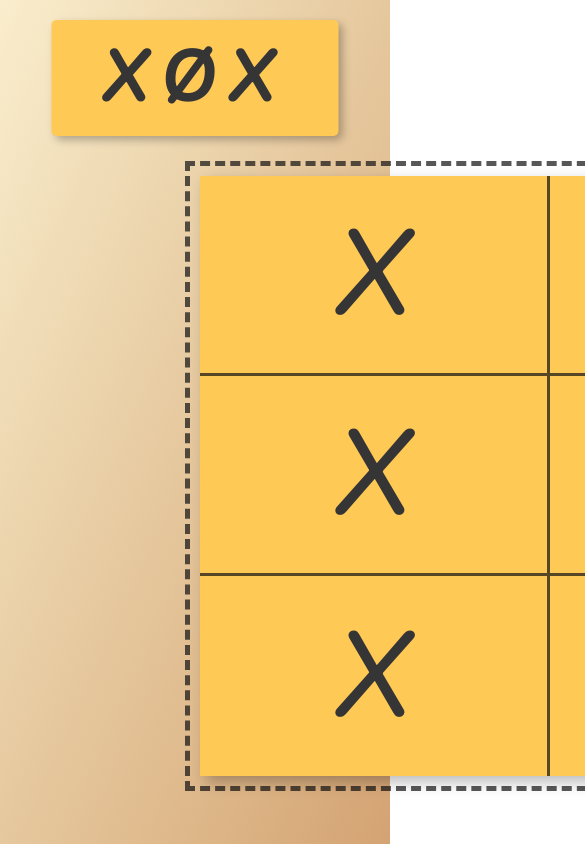
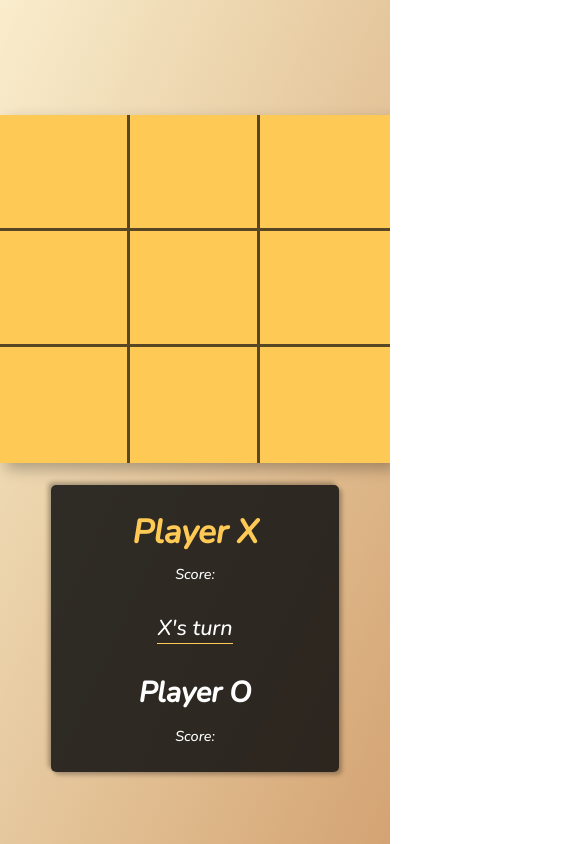
Before and after one commit to KadirKarabacak/xox, a React (Create React App) app: page / in a window 390 px wide. Shown: the top 844 px of the page, 585 px wide, since content can reach past the window. Built offline with nearby package versions, Linux system fonts and the light colour scheme.

Commit message:
Project is working now. Need a replay button and update scores state

```diff
--- a/src/App.js
+++ b/src/App.js
@@ -6,7 +6,6 @@ export default function App() {
   return (
     <div className="app">
       <Header />
-      {/* <Replay /> */}
       <GridContainer />
     </div>
   );
@@ -17,184 +16,128 @@ function Header() {
   return <header className="header">XØX</header>;
 }
 
+// Grid container
 function GridContainer() {
-  // Each cell has different num, so i can try to check win and draw possibility
-  const nums = Array.from({ length: 9 }, (_, i) => i + 1);
-  const [player, setPlayer] = useState("X");
-  const [winner, setWinner] = useState(null);
+  // [null, null, null, null, null, null, null, null, null]
+  const [squares, setSquares] = useState(Array(9).fill(null));
+  const [player, setPlayer] = useState(true);
 
-  function controlWinner() {
-    const [...cells] = document.querySelectorAll(".grid-cell");
+  // To render buttons 9 time
+  // [0, 1, 2, 3, 4, 5, 6, 7, 8]
+  const nums = Array.from({ length: 9 }, (_, i) => i);
 
-    if (winner) return;
-    // Row Conditions "X"
-    console.log(cells[0]?.textContent);
-    const conditionRowX1 =
-      cells[0]?.textContent === "X" &&
-      cells[1]?.textContent === "X" &&
-      cells[2]?.textContent === "X";
-    const conditionRowX2 =
-      cells[3]?.textContent === "X" &&
-      cells[4]?.textContent === "X" &&
-      cells[5]?.textContent === "X";
-    const conditionRowX3 =
-      cells[6]?.textContent === "X" &&
-      cells[7]?.textContent === "X" &&
-      cells[8]?.textContent === "X";
-    // Column Conditions "X"
-    const conditionColumnX1 =
-      cells[0]?.textContent === "X" &&
-      cells[3]?.textContent === "X" &&
-      cells[6]?.textContent === "X";
-    const conditionColumnX2 =
-      cells[1]?.textContent === "X" &&
-      cells[4]?.textContent === "X" &&
-      cells[7]?.textContent === "X";
-    const conditionColumnX3 =
-      cells[2]?.textContent === "X" &&
-      cells[5]?.textContent === "X" &&
-      cells[8]?.textContent === "X";
-    // Cross Conditions "X"
-    const conditionCrossX1 =
-      cells[0]?.textContent === "X" &&
-      cells[4]?.textContent === "X" &&
-      cells[8]?.textContent === "X";
-    const conditionCrossX2 =
-      cells[2]?.textContent === "X" &&
-      cells[4]?.textContent === "X" &&
-      cells[6]?.textContent === "X";
-    ///////////////////////////////////////////////////////////////
-    // Row Conditions "X"
-    const conditionRowO1 =
-      cells[0]?.textContent === "O" &&
-      cells[1]?.textContent === "O" &&
-      cells[2]?.textContent === "O";
-    const conditionRowO2 =
-      cells[3]?.textContent === "O" &&
-      cells[4]?.textContent === "O" &&
-      cells[5]?.textContent === "O";
-    const conditionRowO3 =
-      cells[6]?.textContent === "O" &&
-      cells[7]?.textContent === "O" &&
-      cells[8]?.textContent === "O";
-    // Column Conditions "O"
-    const conditionColumnO1 =
-      cells[0]?.textContent === "O" &&
-      cells[3]?.textContent === "O" &&
-      cells[6]?.textContent === "O";
-    const conditionColumnO2 =
-      cells[1]?.textContent === "O" &&
-      cells[4]?.textContent === "O" &&
-      cells[7]?.textContent === "O";
-    const conditionColumnO3 =
-      cells[2]?.textContent === "O" &&
-      cells[5]?.textContent === "O" &&
-      cells[8]?.textContent === "O";
-    // Cross Conditions "O"
-    const conditionCrossO1 =
-      cells[0]?.textContent === "O" &&
-      cells[4]?.textContent === "O" &&
-      cells[8]?.textContent === "O";
-    const conditionCrossO2 =
-      cells[2]?.textContent === "O" &&
-      cells[4]?.textContent === "O" &&
-      cells[6]?.textContent === "O";
-    if (
-      conditionRowX1 ||
-      conditionRowX2 ||
-      conditionRowX3 ||
-      conditionColumnX1 ||
-      conditionColumnX2 ||
-      conditionColumnX3 ||
-      conditionCrossX1 ||
-      conditionCrossX2
-    ) {
-      setWinner("X");
+  // Clicked button dedect with num prop
+  function handleClick(i) {
+    // If already clicked or a winner, do nothing.
+    if (squares[i] || calculateWinner(squares)) return;
+    // Copying squares
+    const nextSquares = squares.slice();
+    if (player) {
+      // value={squares[num]} ->
+      nextSquares[i] = "X";
+    } else {
+      nextSquares[i] = "O";
     }
-    if (
-      conditionRowO1 ||
-      conditionRowO2 ||
-      conditionRowO3 ||
-      conditionColumnO1 ||
-      conditionColumnO2 ||
-      conditionColumnO3 ||
-      conditionCrossO1 ||
-      conditionCrossO2
-    ) {
-      setWinner("O");
+    // Each time creates new copied array
+    setSquares(nextSquares);
+
+    // Set player to opposite
+    setPlayer(!player);
+  }
+
+  // Calculate winner by check lines.
+  function calculateWinner(squares) {
+    const lines = [
+      [0, 1, 2],
+      [3, 4, 5],
+      [6, 7, 8],
+      [0, 3, 6],
+      [1, 4, 7],
+      [2, 5, 8],
+      [0, 4, 8],
+      [2, 4, 6],
+    ];
+    for (let i = 0; i < lines.length; i++) {
+      // To check each line at row column or cross
+      const [a, b, c] = lines[i];
+      if (
+        squares[a] &&
+        squares[a] === squares[b] &&
+        squares[a] === squares[c]
+      ) {
+        console.log(a, b, c);
+        // Return X or O by equality.
+        return squares[a];
+      }
+    }
+    // Otherwise return null to continue playing.
+    return null;
+  }
+
+  // The result is null or "X" || "O"
+  const winner = calculateWinner(squares);
+  let status;
+  const draw = squares.every((e) => e !== null);
+  if (winner) {
+    // If any winner
+    status = "Winner " + winner;
+  } else {
+    if (draw) status = "Draw";
+    // Else change player
+    else {
+      status = player ? "X" : "O";
     }
   }
-  controlWinner();
 
   return (
     <div className="game-container">
       <div className="grid-container">
+        {/* Creates 9 buttons also "values" equals "nums" */}
         {nums.map((num) => {
-          // Then set props for child component to change content and player on each click.
           return (
             <GridCells
-              winner={winner}
-              onSetPlayer={setPlayer}
-              player={player}
+              onSquareClick={() => handleClick(num)}
+              value={squares[num]}
               key={num}
-              num={num}
             />
           );
         })}
       </div>
-      <Players winner={winner} player={player} />
+      {/* Change the content */}
+      <Players status={status} player={player} />
     </div>
   );
 }
 
-function GridCells({ player, num, onSetPlayer, winner }) {
-  const [content, setContent] = useState("X");
-  //! Başlangıçta "" değeri verdiğim için ilk tıklamayı saymıyor. Çözmen lazım
-
-  // Set content into button and change player
-  function setContents() {
-    if (content || winner) return;
-
-    // Set content
-    setContent(player);
-
-    // Change player after click
-    onSetPlayer(player === "X" ? "O" : "X");
-
-    // Draw clause
-    if (!winner && checkDraw()) {
-      console.log("Berabere");
-    }
-  }
-
-  // Draw
-  function checkDraw() {
-    const [...cells] = document.querySelectorAll(".grid-cell");
-    return cells.every((cell) => cell.innerText);
-  }
-
+// Buttons
+function GridCells({ value, onSquareClick }) {
   return (
-    <button num={num} onClick={setContents} className="grid-cell">
-      {content}
+    <button
+      onClick={onSquareClick}
+      className={`grid-cell ${value ? "grid-cell-blocked" : ""}`}
+    >
+      {value}
     </button>
   );
 }
 
 // Container holds player names and scores.
-function Players({ player, winner }) {
+function Players({ status }) {
   return (
     <div className="players-container">
       <div className="players player--1">
-        <h1 className={`player-name ${player === "X" ? "active" : ""}`}>
+        <h1 className={`player-name ${status === "X" ? "active" : ""}`}>
           Player X
         </h1>
         <span className="player-score">Score: </span>
       </div>
       <div className="players">
-        Player <span className="player-turn">{winner}</span> is winner!
+        <span className="player-turn">
+          {status === "X" || status === "O" ? status + "'s turn" : status}
+        </span>
       </div>
       <div className="players player--2">
-        <h1 className={`player-name ${player === "O" ? "active" : ""}`}>
+        <h1 className={`player-name ${status === "O" ? "active" : ""}`}>
           Player O
         </h1>
         <span className="player-score">Score: </span>
--- a/src/index.css
+++ b/src/index.css
@@ -1,4 +1,18 @@
 @import url("https://fonts.googleapis.com/css2?family=Josefin+Sans&family=Nunito:ital,wght@1,500&display=swap");
+
+/* 1600px */
+/* @media only screen and (max-width:100em){
+
+} */
+
+/* 650px */
+/* @media only screen and (max-width: 40.62em) {
+
+} */
+
+/* 450px */
+/* @media only screen and (max-width: 28.12em) {
+} */
 
 * {
   margin: 0;
@@ -8,12 +22,32 @@
   font-family: "Nunito", sans-serif;
 }
 
+#root {
+  width: 100dvw;
+  height: 100dvh;
+}
+
 html {
   font-size: 62.5%;
 }
+@media only screen and (max-width: 40.62em) {
+  html {
+    font-size: 45%;
+  }
+}
+
+/* 500px */
+/* @media only screen and (max-width: 31.25em) {
+
+} */
 
 .app {
   width: 100%;
+  height: 100dvh;
+  display: flex;
+  flex-direction: column;
+  justify-content: center;
+  align-items: center;
   background-image: linear-gradient(
     to right bottom,
     #faedcd,
@@ -22,7 +56,40 @@ html {
     #ddb688,
     #d4a373
   );
-  height: 100dvh;
+}
+@media only screen and (max-width: 100em) {
+  .app {
+    justify-content: flex-start;
+  }
+}
+
+@media only screen and (max-width: 68.75em) {
+  .app {
+    padding: 0 3rem;
+  }
+}
+
+@media only screen and (max-width: 40.62em) {
+  .app {
+    padding: 0 0 30rem 0;
+    justify-content: space-around;
+  }
+}
+
+@media only screen and (max-width: 31.25em) {
+  .app {
+    padding: 0;
+    justify-content: space-evenly;
+    padding-bottom: 15rem;
+  }
+}
+
+@media only screen and (max-width: 28.12em) {
+  .app {
+    justify-content: flex-start;
+    padding-bottom: 0;
+    padding-top: 6rem;
+  }
 }
 
 .header {
@@ -32,8 +99,6 @@ html {
   margin-bottom: 4rem;
   display: inline-block;
   position: relative;
-  left: 50%;
-  transform: translate(-50%);
   padding: 1rem 5rem;
   border-radius: 5px;
   background-color: rgb(255, 201, 85);
@@ -42,10 +107,32 @@ html {
   letter-spacing: 15px;
   font-weight: bold;
 }
+@media only screen and (max-width: 100em) {
+  .header {
+    margin-bottom: 2.5rem;
+  }
+}
+@media only screen and (max-width: 28.12em) {
+  .header {
+    display: none;
+  }
+}
 
 .game-container {
   display: grid;
   grid-template-columns: min-content min-content;
+}
+@media only screen and (max-width: 100em) {
+  .game-container {
+    grid-template-columns: 1fr;
+  }
+}
+@media only screen and (max-width: 28.12em) {
+  .game-container {
+    width: 100dvw;
+    height: 100dvh;
+    padding: 10rem 0;
+  }
 }
 
 .grid-container {
@@ -53,13 +140,45 @@ html {
   grid-template-columns: repeat(3, 35rem);
   grid-template-rows: repeat(3, 20rem);
   text-align: center;
-  width: max-content;
   margin-right: 5rem;
   margin-left: 20rem;
   box-shadow: 6px 6px 14px #00000046;
   outline: 5px dashed #101010b2;
   outline-offset: 1rem;
 }
+
+@media only screen and (max-width: 100em) {
+  .grid-container {
+    grid-template-columns: repeat(3, minmax(20rem, 35rem));
+    margin-left: 0;
+    margin-bottom: 3rem;
+    margin-right: 0;
+  }
+}
+
+@media only screen and (max-width: 68.75em) {
+  .grid-container {
+    outline: none;
+  }
+}
+
+@media only screen and (max-width: 28.12em) {
+  .grid-container {
+    grid-template-columns: repeat(3, minmax(15rem, 1fr));
+    grid-template-rows: repeat(3, minmax(15rem, 1fr));
+  }
+}
+@media only screen and (max-width: 23.75em) {
+  .grid-container {
+    grid-template-columns: repeat(3, minmax(12rem, 1fr));
+    grid-template-rows: repeat(3, minmax(10rem, 1fr));
+  }
+}
+
+/* 380px */
+/* @media only screen and (max-width: 23.75em) {
+
+} */
 
 .grid-cell:nth-child(3),
 .grid-cell:nth-child(6),
@@ -85,6 +204,24 @@ html {
   transition: all 0.3s;
   color: rgb(53, 53, 53);
   background-color: rgb(255, 201, 85);
+  font-weight: bold;
+}
+@media only screen and (max-width: 28.12em) {
+  .grid-cell {
+    padding: 0;
+    font-size: 10rem;
+    font-weight: 300;
+  }
+}
+
+@media only screen and (max-width: 23.75em) {
+  .grid-cell {
+    font-size: 7rem;
+  }
+}
+
+.grid-cell-blocked {
+  background-color: rgba(255, 201, 85, 0.3);
 }
 
 .grid-cell:hover {
@@ -92,6 +229,7 @@ html {
   background-color: beige;
   cursor: pointer;
   transform: translateY(-8px);
+  filter: drop-shadow(0 3px 6px rgba(0, 0, 0, 0.8));
 }
 
 .players-container {
@@ -101,8 +239,21 @@ html {
   background-color: #101010da;
   box-shadow: 3px 3px 4px #00000046, -3px -3px 4px #00000046;
   border-radius: 5px;
-  outline: 5px double #101010b2;
-  outline-offset: 3px;
+}
+@media only screen and (max-width: 100em) {
+  .players-container {
+    grid-template-columns: repeat(3, 1fr);
+    align-items: center;
+    padding: 3rem;
+  }
+}
+@media only screen and (max-width: 31.25em) {
+  .players-container {
+    grid-template-columns: 1fr;
+    grid-template-rows: repeat(3, 1fr);
+    width: 40rem;
+    margin: 0 auto;
+  }
 }
 
 .players {
@@ -118,12 +269,12 @@ html {
 }
 
 .player-turn {
-  font-size: 4rem;
-  color: rgb(255, 201, 85);
+  font-size: 3rem;
+  border-bottom: 1px solid rgb(255, 201, 85);
 }
 
 .active {
   color: rgb(255, 201, 85);
-  scale: 1.1;
+  scale: 1.15;
   transform: translateY(3px);
 }
```
